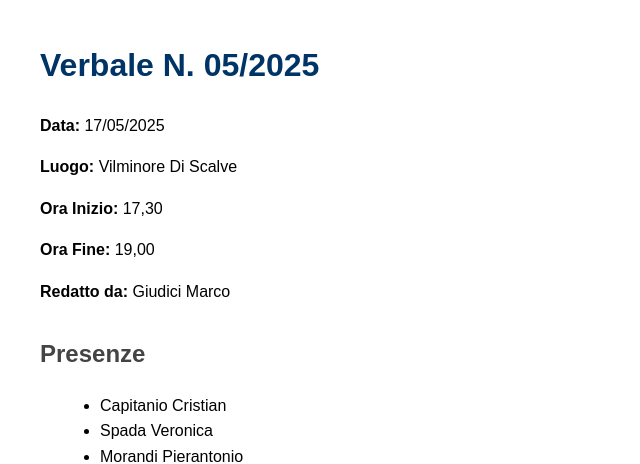
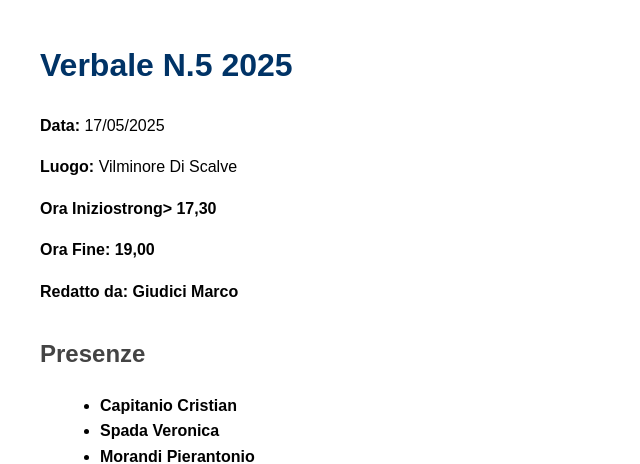
Before and after one commit to emiliomaj60-lang/prot_civ_vas, a Flask app: template templates/verbali/Verbale_N._05_2025.html in a window 1280 px wide. Shown: the top 464 px of the page, without its empty margins (0-640 px from the left). Run offline with Flask 3, Linux system fonts and the light colour scheme; the template is opened without the code that fills it, so the values that code supplies are empty.

Commit message:
Update Verbale_N._05_2025.html

```diff
--- a/templates/verbali/Verbale_N._05_2025.html
+++ b/templates/verbali/Verbale_N._05_2025.html
@@ -12,13 +12,13 @@
 </head>
 <body>
 
-<h1>Verbale N. 05/2025</h1>
+<h1>Verbale N.5 2025</h1>
 
 <p><strong>Data:</strong> 17/05/2025</p>
 <p><strong>Luogo:</strong> Vilminore Di Scalve</p>
-<p><strong>Ora Inizio:</strong> 17,30</p>
+<p><strong>Ora Iniziostrong> 17,30</p>
 <p><strong>Ora Fine:</strong> 19,00</p>
-<p><strong>Redatto da:</strong> Giudici Marco</p>
+<p><strong>Redatto da:</strong> Giudici Marco</:</p>
 
 <h2>Presenze</h2>
 <ul>
```
